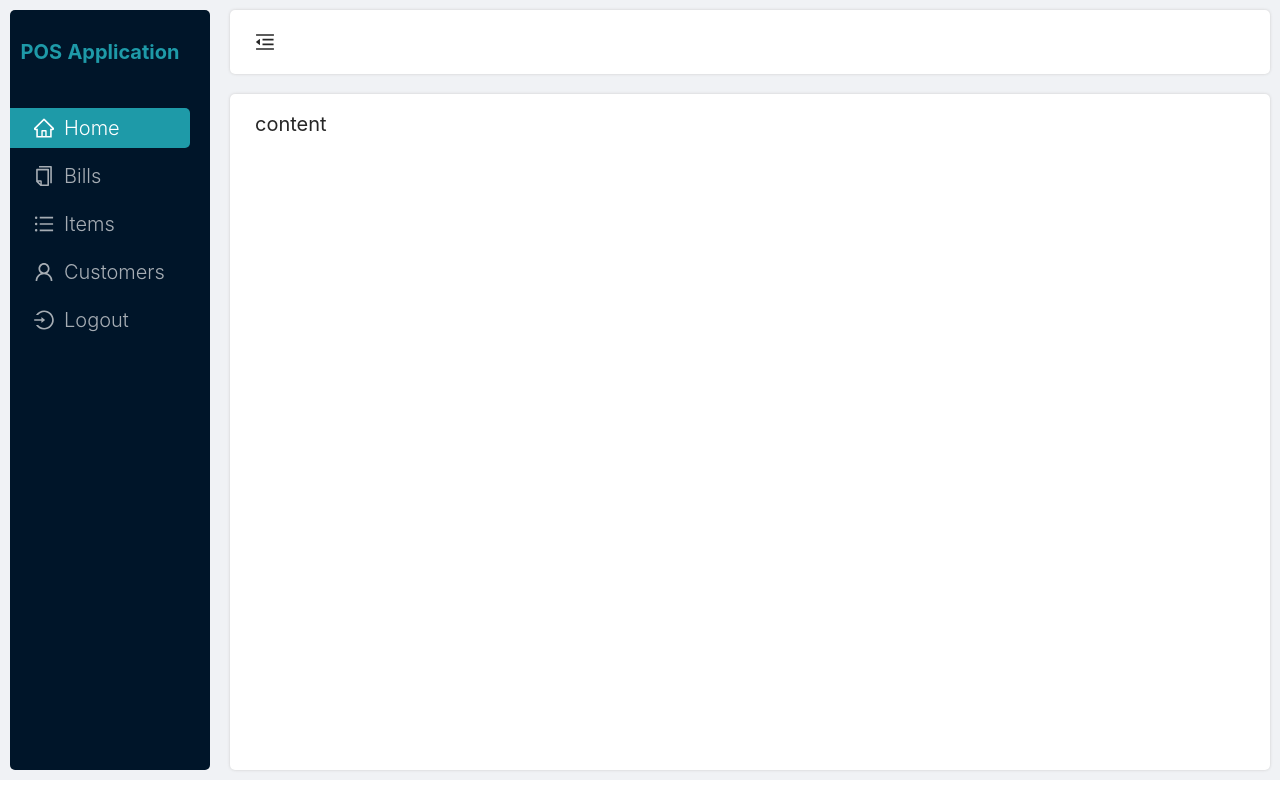
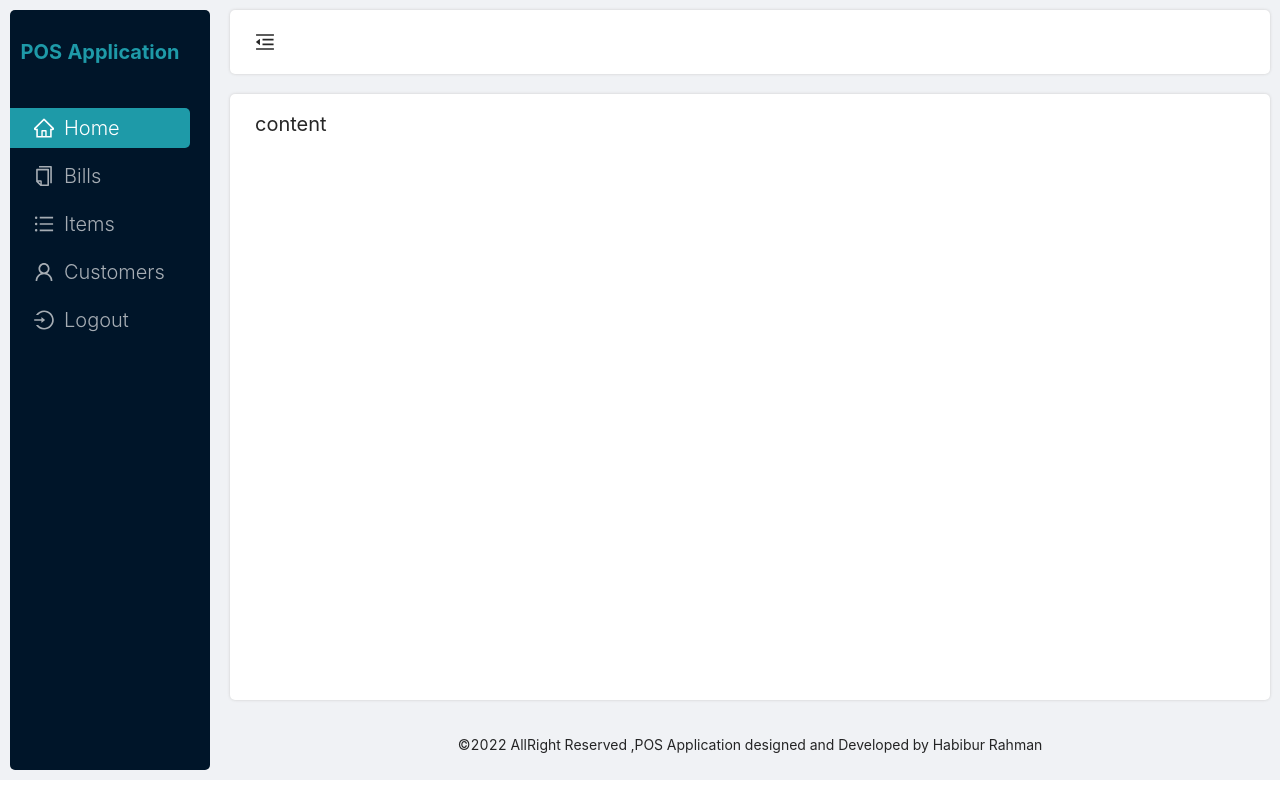
Before and after one commit to habiburrahman0540/react-pos-client-app, a React (Create React App) app: page / in a window 1280 px wide. Built offline with nearby package versions, Linux system fonts and the light colour scheme.

Commit message:
Added footer area in the dashboard area

```diff
--- a/src/component/DefaultLayout.jsx
+++ b/src/component/DefaultLayout.jsx
@@ -12,7 +12,7 @@ import {HomeOutlined ,
 } from '@ant-design/icons';
 import { Link } from 'react-router-dom';
 
-const { Header, Sider, Content } = Layout;
+const { Header, Sider, Content,Footer } = Layout;
 
 class DefaultLayout extends React.Component {
   state = {
@@ -24,7 +24,6 @@ class DefaultLayout extends React.Component {
       collapsed: !this.state.collapsed,
     });
   };
-
   render() {
     return (
       <Layout>
@@ -65,6 +64,7 @@ class DefaultLayout extends React.Component {
           >
            {this.props.children}
           </Content>
+          <Footer style={{ textAlign: 'center' }}>©{new Date().getFullYear()} AllRight Reserved ,POS Application designed and Developed by Habibur Rahman</Footer>
         </Layout>
       </Layout>
     );
```
